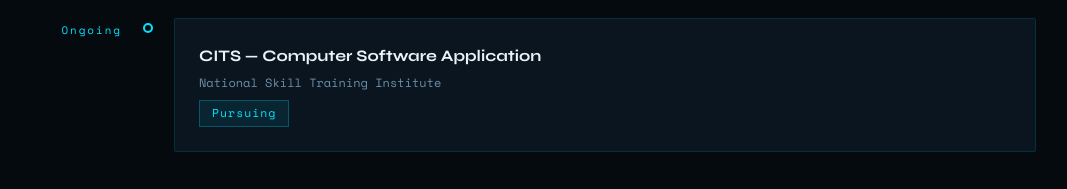
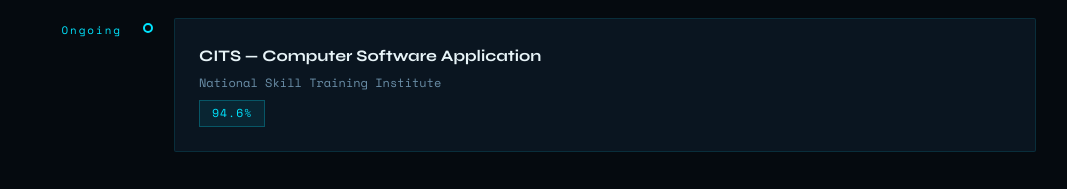
Before and after one commit to Rajput-vinay/portfolio_vinay, a React (Create React App) app: page / in a window 1280 px wide. Shown: the part 1475-1664 px from the top of the page, without its empty margins (106-1173 px from the left). Built offline with nearby package versions, Linux system fonts and the light colour scheme; the HTML template or start-up script is replaced by a standard one.

Commit message:
Update CITS qualification score to 94.6%

```diff
--- a/src/data.js
+++ b/src/data.js
@@ -73,7 +73,7 @@ export const QUALIFICATIONS = [
   { year: '2019',    degree: 'Class X — Secondary',                  school: 'Agra Public School, Agra',               pct: '80.6%' },
   { year: '2021',    degree: 'Class XII — Senior Secondary',         school: 'Agra Public School, Agra',               pct: '82.4%' },
   { year: '2025',    degree: 'B.Tech — Computer Science Engineering', school: 'Dr. Ram Manohar Lohia Avadh University', pct: '79.8%' },
-  { year: 'Ongoing', degree: 'CITS — Computer Software Application',  school: 'National Skill Training Institute',       pct: 'Pursuing' },
+  { year: 'Ongoing', degree: 'CITS — Computer Software Application', school: 'National Skill Training Institute', pct: '94.6%' },
 ];
 
 export const SKILLS = [
```
